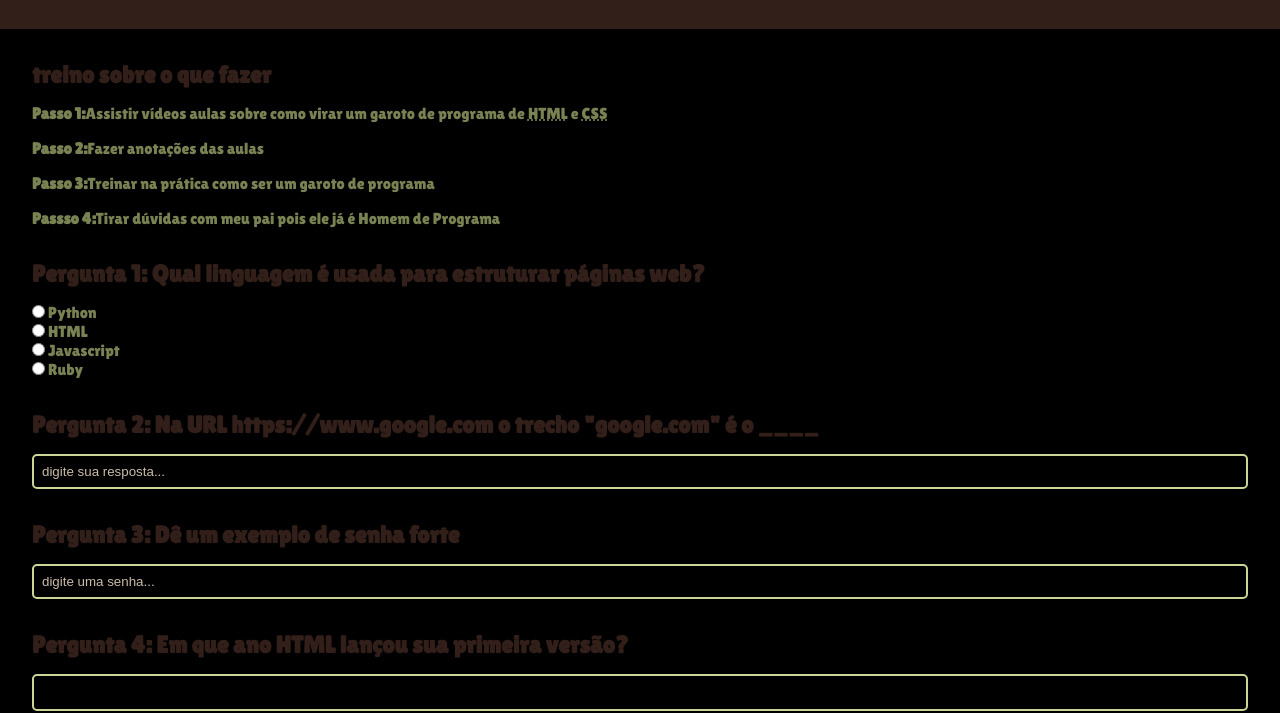
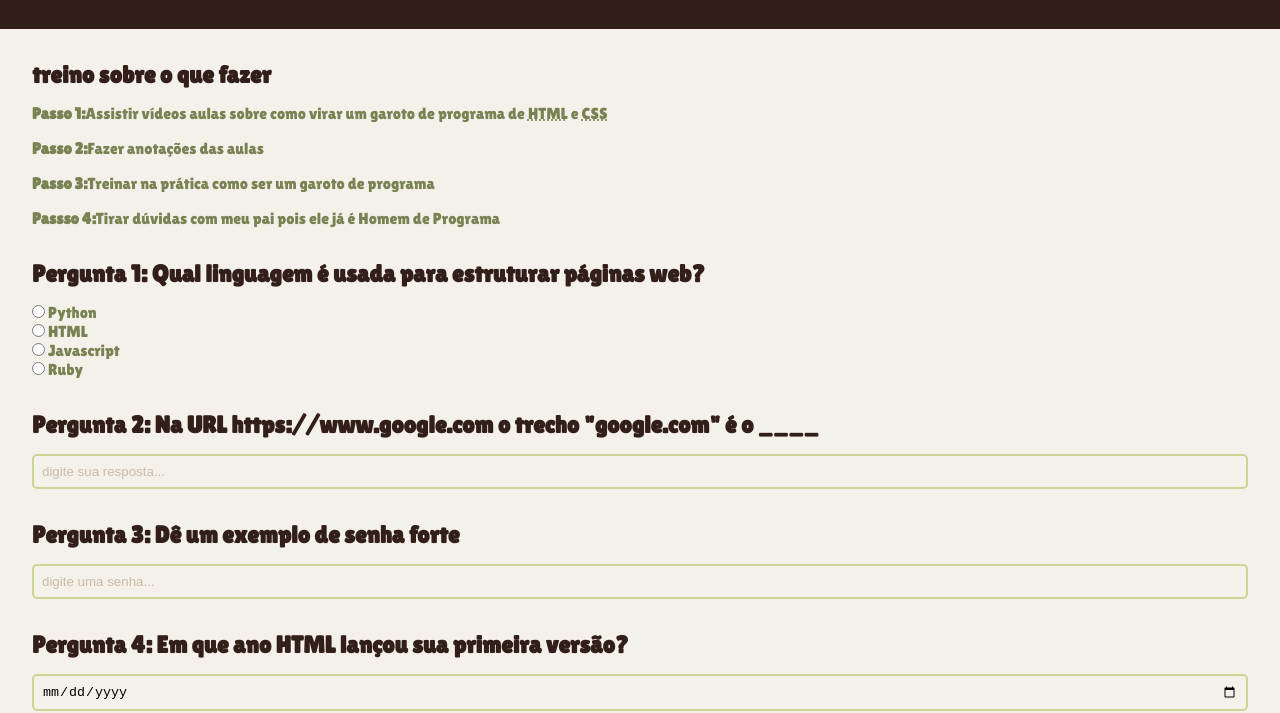
Before and after one commit to Duranzinho/mysite, a plain HTML site: page index.html in a window 1280 px wide. Shown: the part 91-804 px from the top of the page. Drawn offline with Linux system fonts and the light colour scheme.

Commit message:
voltei a cor original

```diff
--- a/style.css
+++ b/style.css
@@ -7,7 +7,7 @@
 }
 
 body{
-    background-color: black;
+    background-color: #f4f0ea;
     color: #798252;
     font-family: "Lilita One", sans-serif;
     font-weight: 400;
```
